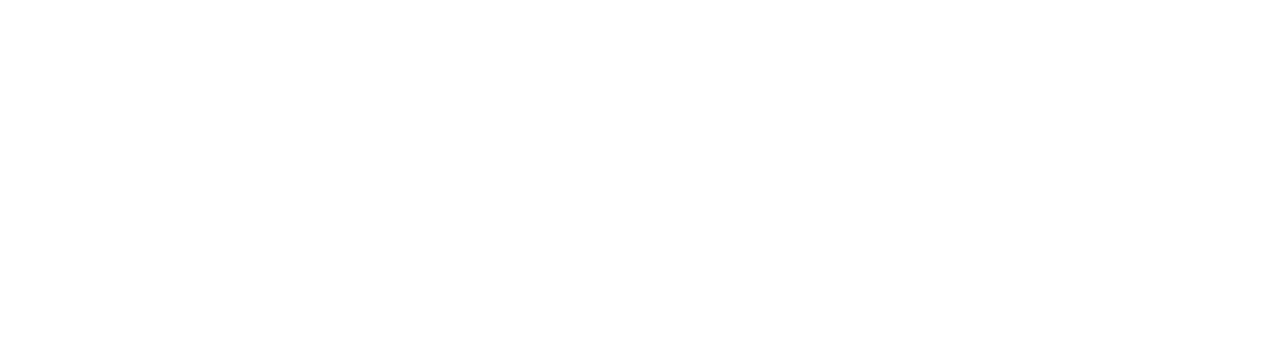
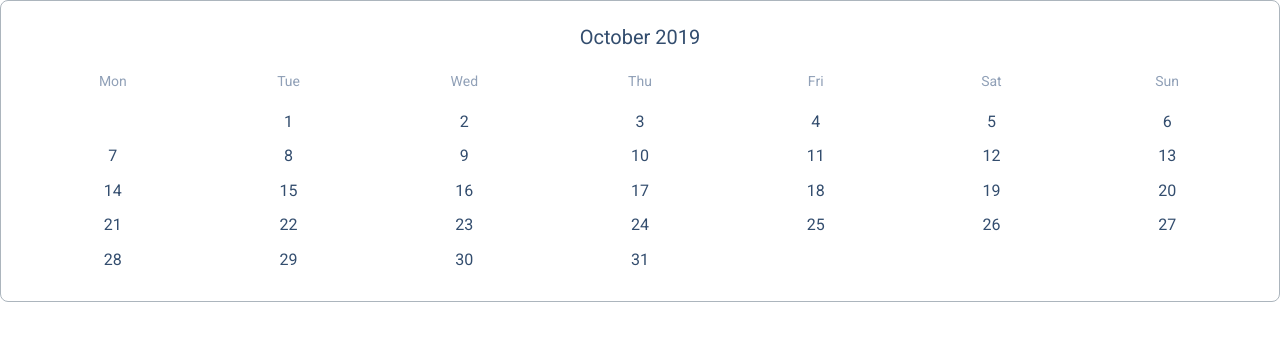
Before and after one commit to js-tasks-ru/htmlcss-20230411_mihail-nekrasov, a website: page 05-lection3/03-calendar/index.html in a window 1280 px wide. Drawn offline with Linux system fonts and the light colour scheme.

Commit message:
task_9_calendar

```diff
--- a/05-lection3/03-calendar/calendar.css
+++ b/05-lection3/03-calendar/calendar.css
@@ -0,0 +1,43 @@
+.calendar * {
+  /* border: 1px solid; */
+}
+.calendar {
+  padding: calc(var(--base) * 6);
+  border: 1px solid var(--grey-3);
+  border-radius: var(--radius);
+  min-width: fit-content;
+}
+.calendar__month-year {
+  text-align: center;
+  font-size: 20px;
+  line-height: 24px;
+  color: #334d6e;
+}
+.calendar__days {
+  margin-top: calc(var(--base) * 4);
+  display: grid;
+  grid-template-columns: repeat(7, 1fr);
+}
+.calendar__day {
+  font-size: 14px;
+  color: #90a0b7;
+  text-align: center;
+  padding: 8px 4px;
+  min-width: calc(var(--base) * 10.5);
+}
+.calendar__numbers {
+  margin-top: calc(var(--base) * 2);
+  display: grid;
+  grid-template-columns: repeat(7, 1fr);
+  text-align: center;
+}
+
+.calendar__number {
+  padding: 8px;
+  font-size: 16px;
+  color: #334d6e;
+  cursor: pointer;
+}
+.calendar__number:hover {
+  background-color: #a0b1f5;
+}
--- a/05-lection3/03-calendar/index.html
+++ b/05-lection3/03-calendar/index.html
@@ -1,12 +1,60 @@
 <!DOCTYPE html>
 <!-- Страница с календарем -->
 <html lang="ru">
-    <head>
-        <link rel="stylesheet" href="../../assets/css/main.css">
-        <link rel="stylesheet" href="./calendar.css">
-        <title>Calendar</title>
-    </head>
-    <body>
-
-    </body>
+  <head>
+    <link rel="stylesheet" href="../../assets/css/main.css" />
+    <link rel="stylesheet" href="./calendar.css" />
+    <title>Calendar</title>
+  </head>
+  <body>
+    <div class="calendar">
+      <div class="calendar__month-year">October 2019</div>
+      <div class="calendar__days">
+        <div class="calendar__day">Mon</div>
+        <div class="calendar__day">Tue</div>
+        <div class="calendar__day">Wed</div>
+        <div class="calendar__day">Thu</div>
+        <div class="calendar__day">Fri</div>
+        <div class="calendar__day">Sat</div>
+        <div class="calendar__day">Sun</div>
+      </div>
+      <div class="calendar__numbers">
+        <div class="calendar__number"></div>
+        <div class="calendar__number">1</div>
+        <div class="calendar__number">2</div>
+        <div class="calendar__number">3</div>
+        <div class="calendar__number">4</div>
+        <div class="calendar__number">5</div>
+        <div class="calendar__number">6</div>
+        <div class="calendar__number">7</div>
+        <div class="calendar__number">8</div>
+        <div class="calendar__number">9</div>
+        <div class="calendar__number">10</div>
+        <div class="calendar__number">11</div>
+        <div class="calendar__number">12</div>
+        <div class="calendar__number">13</div>
+        <div class="calendar__number">14</div>
+        <div class="calendar__number">15</div>
+        <div class="calendar__number">16</div>
+        <div class="calendar__number">17</div>
+        <div class="calendar__number">18</div>
+        <div class="calendar__number">19</div>
+        <div class="calendar__number">20</div>
+        <div class="calendar__number">21</div>
+        <div class="calendar__number">22</div>
+        <div class="calendar__number">23</div>
+        <div class="calendar__number">24</div>
+        <div class="calendar__number">25</div>
+        <div class="calendar__number">26</div>
+        <div class="calendar__number">27</div>
+        <div class="calendar__number">28</div>
+        <div class="calendar__number">29</div>
+        <div class="calendar__number">30</div>
+        <div class="calendar__number">31</div>
+        <div class="calendar__number"></div>
+        <div class="calendar__number"></div>
+        <div class="calendar__number"></div>
+      </div>
+    </div>
+  </body>
 </html>
```
